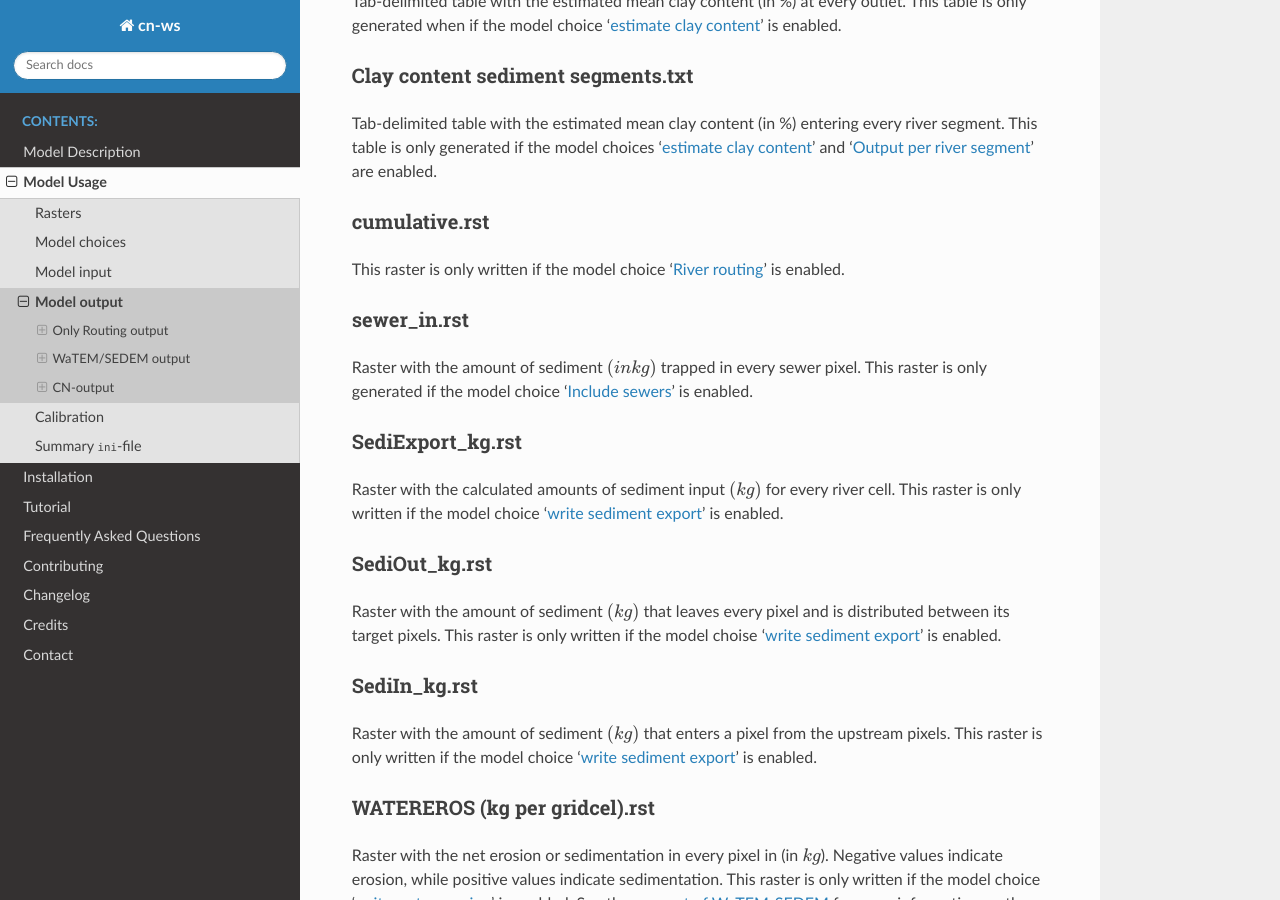
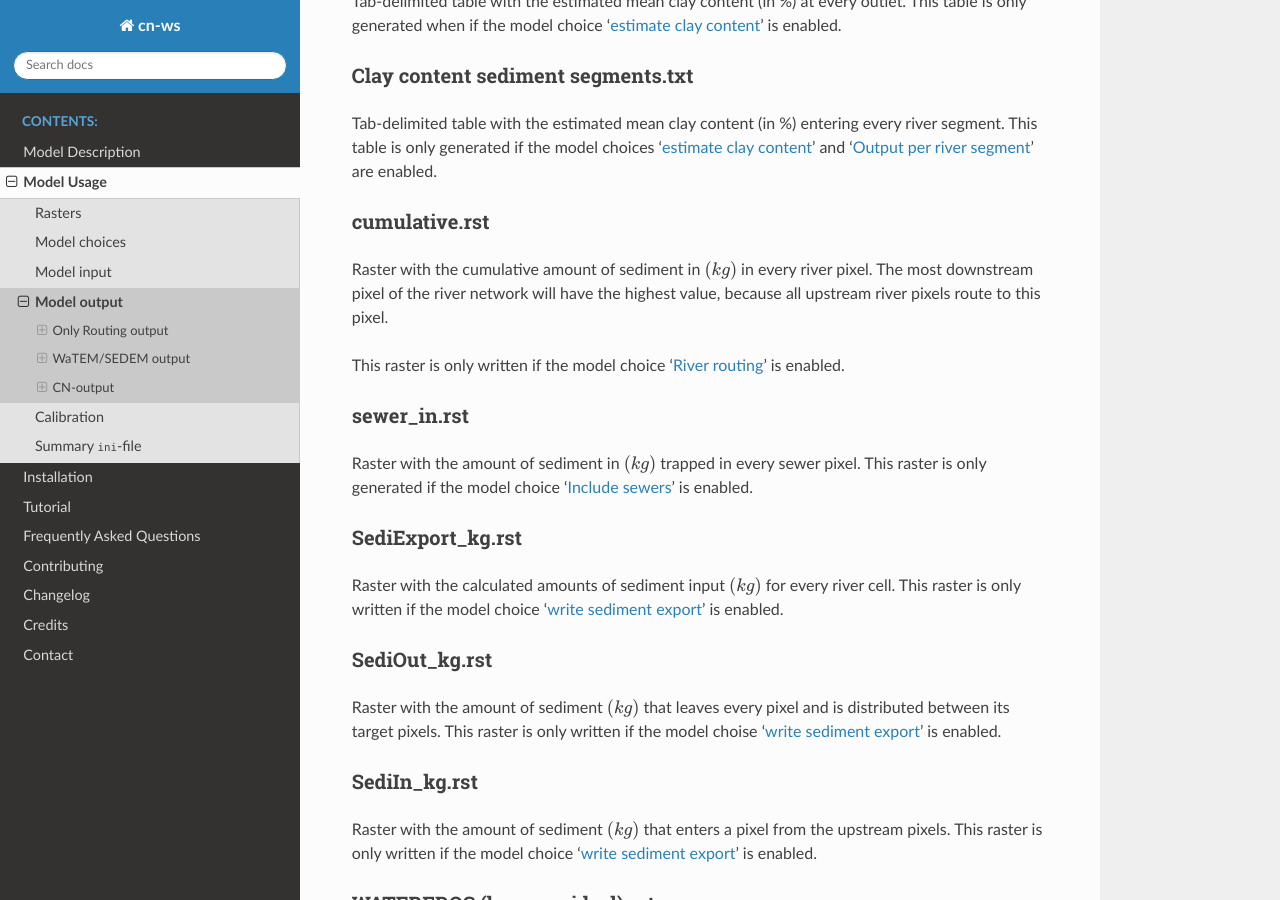
Before and after one commit to watem-sedem/watem-sedem, a Sphinx documentation site: the page built from docs/output.rst, in a window 1280 px wide and 900 px high, scrolled down 3919 px. Built offline with Sphinx 7.4.7 and the Read the Docs theme 2.0.0, drawn with Linux system fonts in a browser that asks for light colours.

Commit message:
Expand explanation on cumulative.rst

```diff
--- a/docs/output.rst
+++ b/docs/output.rst
@@ -222,14 +222,20 @@ table is only generated if the model choices ':ref:`estimate clay content <estim
 cumulative.rst
 **************
 
+Raster with the cumulative amount of sediment in :math:`(kg)` in every river pixel.
+The most downstream pixel of the river network will have the highest value, because all
+upstream river pixels route to this pixel.
+
 This raster is only written if the model choice ':ref:`River routing <riverrouting>`' is enabled.
+
+
 
 .. _sewerinrst:
 
 sewer_in.rst
 ************
 
-Raster with the amount of sediment :math:`(in kg)` trapped in every sewer pixel.
+Raster with the amount of sediment in :math:`(kg)` trapped in every sewer pixel.
 This raster is only generated if the model choice ':ref:`Include sewers <inlcudesewers>`' is enabled.
 
 .. _sediexportrst:
```
